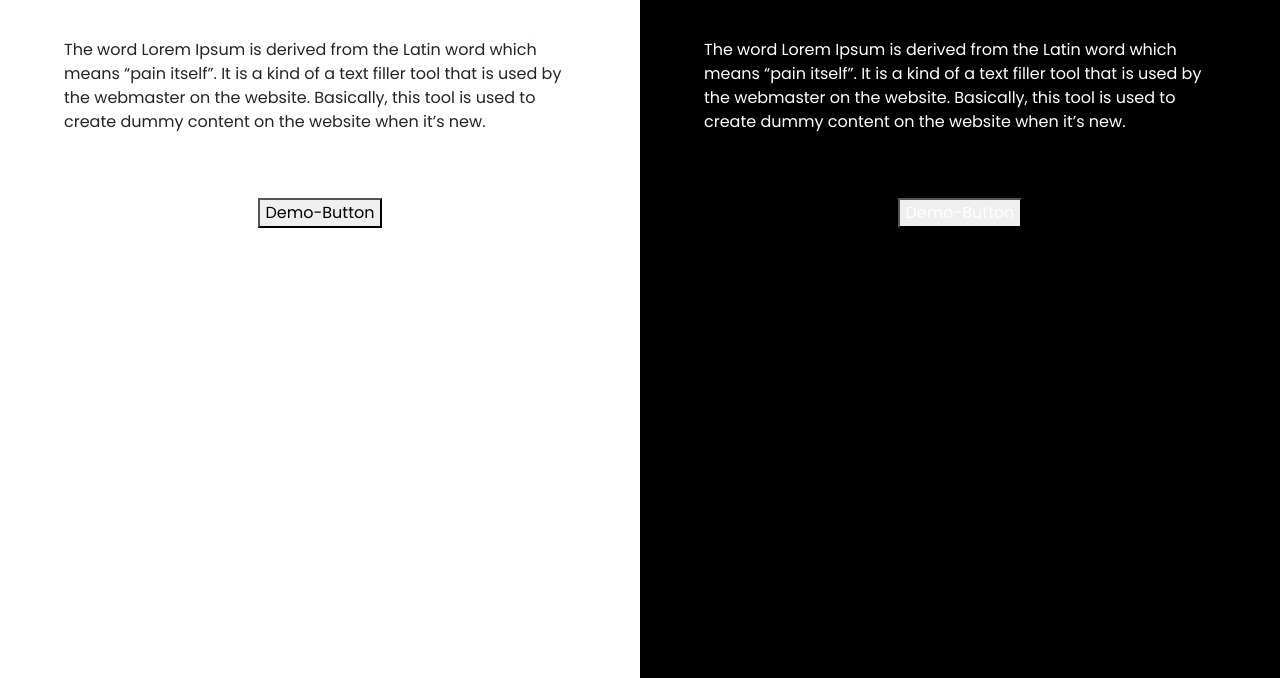
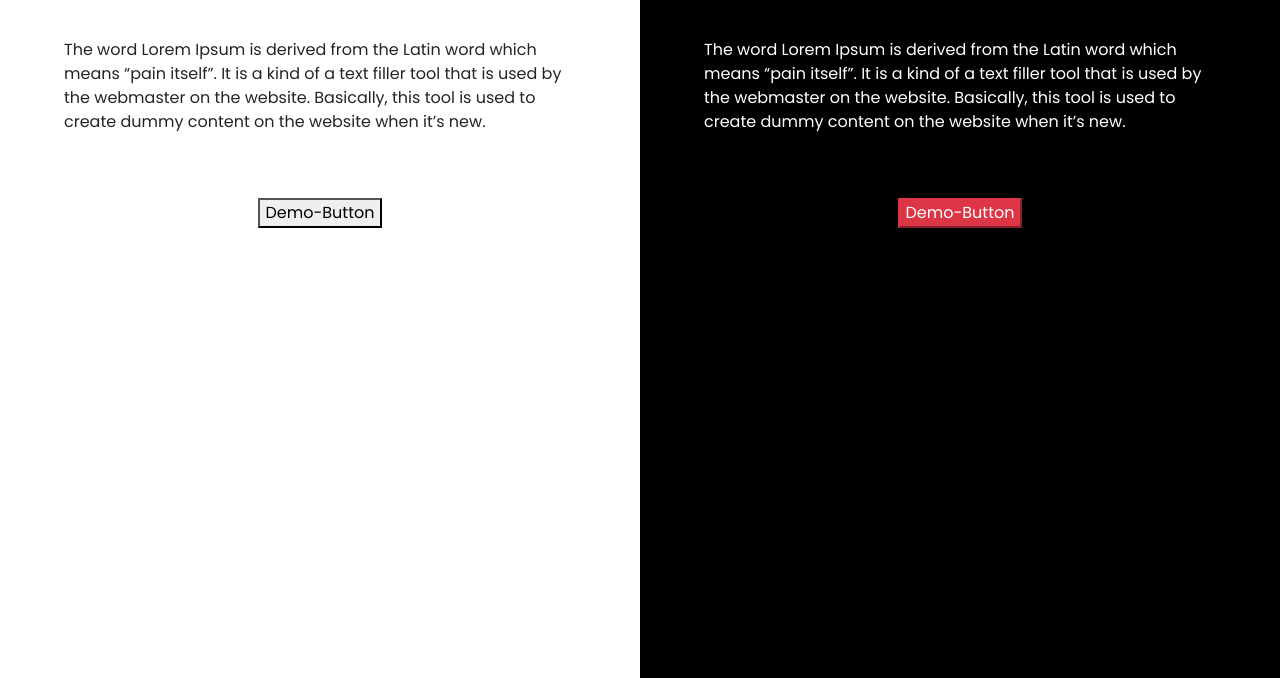
Before and after one commit to sammulla47/Trailing-Cursor-Effect-With-Different-Color-, a plain HTML site: page index.html in a window 1280 px wide. Shown: the part 122-800 px from the top of the page. Drawn offline with Linux system fonts and the light colour scheme.

Commit message:
Update index.html

```diff
--- a/index.html
+++ b/index.html
@@ -39,7 +39,7 @@
       <h2 class="text-start title-head text-white fs-1 mt-5">With Different Color</h2>
 				<p class="m-md-3 text-white m-0 p-1 p-md-5 ">The word Lorem Ipsum is derived from the Latin word which means “pain itself”. It is a kind of a text filler tool that is used by the webmaster on the website. Basically, this tool is used to create dummy content on the website when it’s new.</p>
 				<center>
-			<button type="submit" value="Demo-Button" class="btns  text-white">Demo-Button</button>
+			<button type="submit" value="Demo-Button" class="btn-danger text-white">Demo-Button</button>
 				</center>
       </div>
     </div>
```
